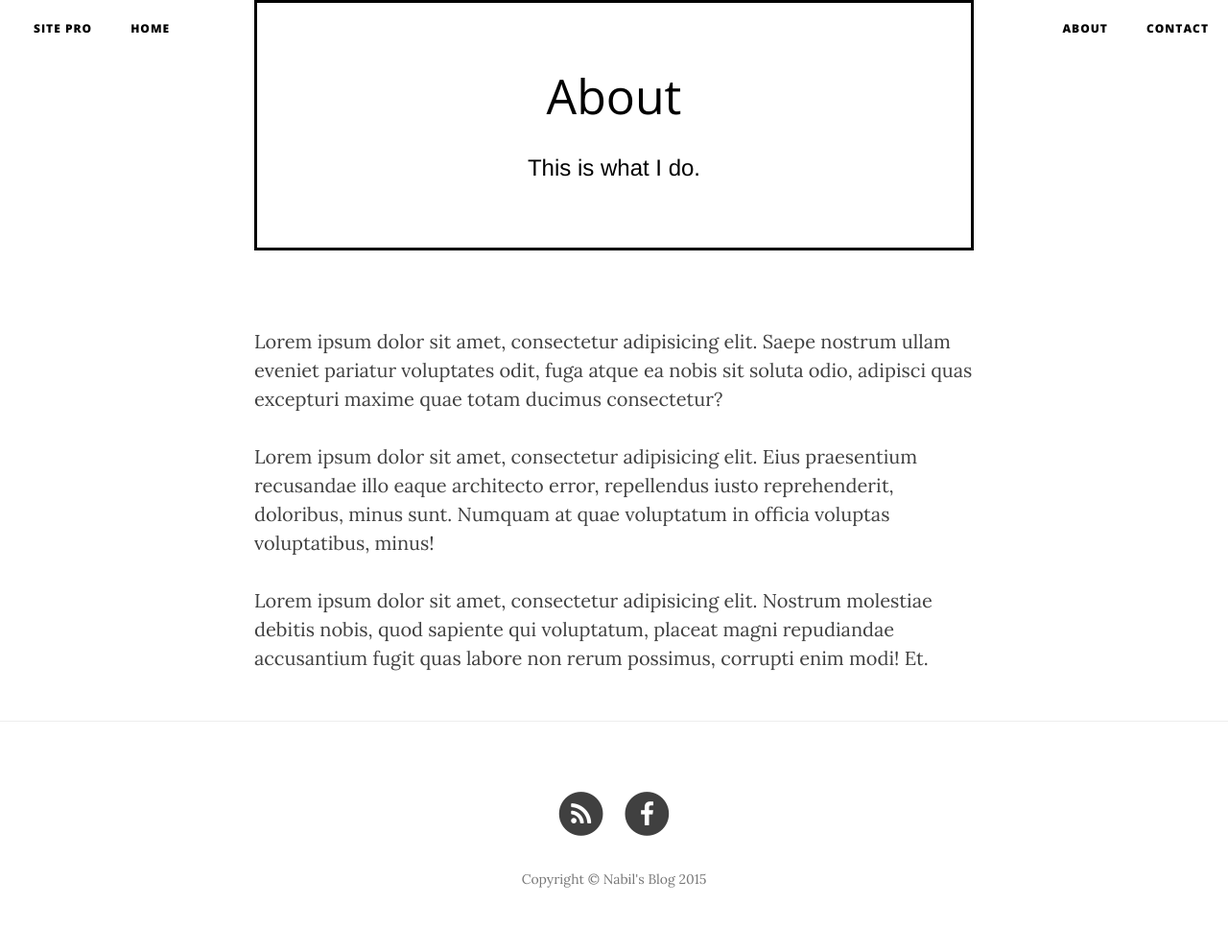
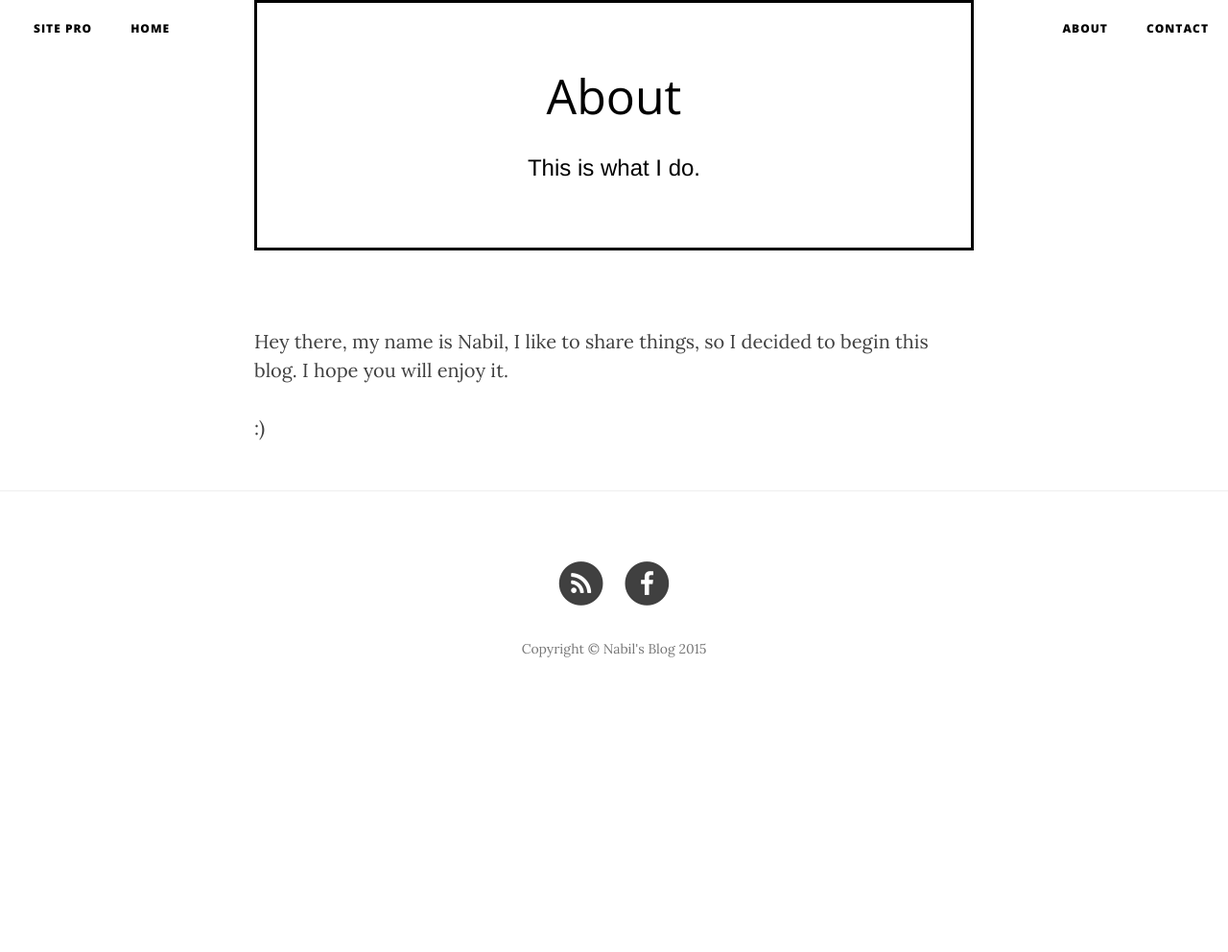
Before and after one commit to nabilbouab/nabilbouab.github.io, a Jekyll site: the page built from about.html, in a window 1280 px wide. Shown: the whole page at 96% size. Built offline with Jekyll 4.4.1, drawn with Linux system fonts in a browser that asks for light colours; nearby versions of some CDN libraries; after the commit the page ends 900 px from its top, so only the background shows below that.

Commit message:
first commit

```diff
--- a/about.html
+++ b/about.html
@@ -5,8 +5,6 @@ description: "This is what I do."
 header-img: "img/about-bg.jpg"
 ---
 
-<p>Lorem ipsum dolor sit amet, consectetur adipisicing elit. Saepe nostrum ullam eveniet pariatur voluptates odit, fuga atque ea nobis sit soluta odio, adipisci quas excepturi maxime quae totam ducimus consectetur?</p>
+<p>Hey there, my name is Nabil, I like to share things, so I decided to begin this blog. I hope you will enjoy it. </p>
 
-<p>Lorem ipsum dolor sit amet, consectetur adipisicing elit. Eius praesentium recusandae illo eaque architecto error, repellendus iusto reprehenderit, doloribus, minus sunt. Numquam at quae voluptatum in officia voluptas voluptatibus, minus!</p>
-
-<p>Lorem ipsum dolor sit amet, consectetur adipisicing elit. Nostrum molestiae debitis nobis, quod sapiente qui voluptatum, placeat magni repudiandae accusantium fugit quas labore non rerum possimus, corrupti enim modi! Et.</p>
+<p> :) </p>
```
